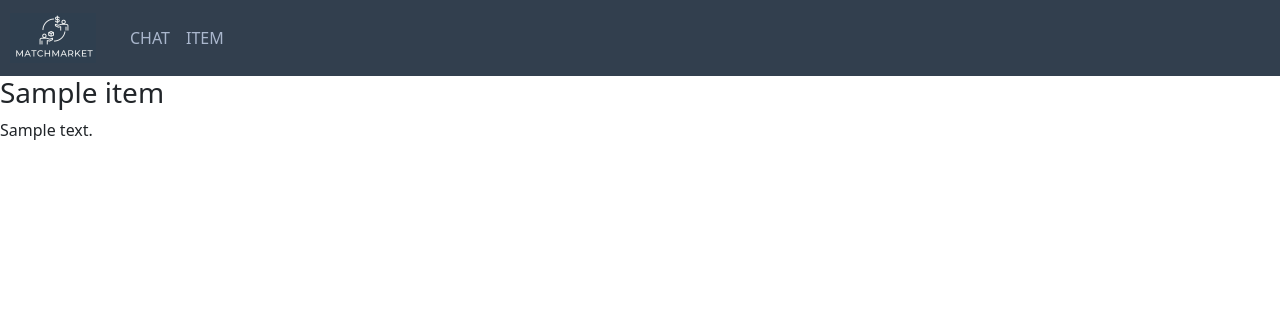
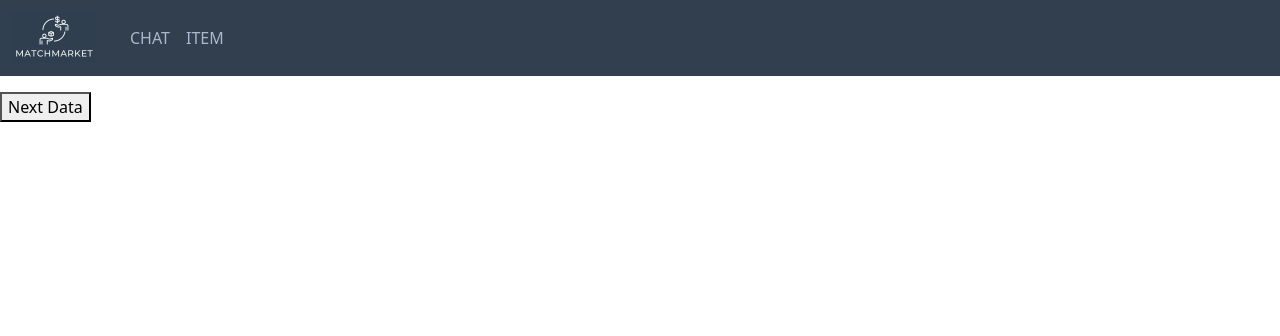
Before and after one commit to yanaih16/gPBL_2023_summer, a Django app: template templates/tag/matching.html in a window 1280 px wide. Shown: the top 336 px of the page. Run offline with Django 4.2, Linux system fonts and the light colour scheme; tables that the repository leaves empty hold one stand-in row (values such as "Sample post"); the template is opened without the code that fills it: values that come from a table or form of the project are taken from there, most other values are stand-ins (such as "Sample title", 1, 10 or a date in 2020); some libraries are stand-ins or nearby versions.

Commit message:
[add] match

```diff
--- a/templates/tag/matching.html
+++ b/templates/tag/matching.html
@@ -1,8 +1,41 @@
 {% extends "base.html" %}
 
 {% block content %}
-{% for item in items %}
-    <h3>{{ item.name }}</h3>
-    <p>{{ item.text }}</p>
-{% endfor %}
+<h1 id="item_name"></h1>
+<p id="item_text"></p>
+<p id="item_img"></p>
+<p id="item_value"></p>
+<p id="item_user"></p>
+<button id="next-button">Next Data</button>
+
+<script src="https://code.jquery.com/jquery-3.6.0.min.js"></script>
+<script>
+    $(document).ready(function () {
+        var currentIndex = 0;
+        var data = JSON.parse('{{ items|safe }}');
+        console.log(data);
+
+        function displayData(index) {
+            if (index < data.length) {
+                document.getElementById('item_name').innerHTML = data[index].name;
+                document.getElementById('item_text').innerHTML = data[index].text;
+                document.getElementById('item_img').innerHTML = "<img class='' src='" + data[index].image + "'>"
+                document.getElementById('item_value').innerHTML = data[index].value;
+                document.getElementById('item_user').innerHTML = data[index].user;
+                currentIndex = index;
+            }
+        }
+
+        $('#next-button').click(function () {
+            displayData(currentIndex + 1);
+        });
+
+        // ページ読み込み時にデータを取得して表示
+        $.ajax({
+            success: function () {
+                displayData(currentIndex);
+            }
+        });
+    });
+</script>
 {% endblock %}
--- a/templates/tag/select_tags.html
+++ b/templates/tag/select_tags.html
@@ -3,8 +3,8 @@
 {% block content %}
 <form method="post">
     {% csrf_token %}
-    {% for tag in tags %}
-        <input type="checkbox" name="tags" value="{{ tag.id }}"> {{ tag.name }}<br>
+    {% for tag in tag_list %}
+    <input type="checkbox" name="tags" value="{{ tag.id }}"> {{ tag.name }}<br>
     {% endfor %}
     <input type="submit" value="Submit">
 </form>
```
Also changed, not shown: app/views/tag.py (+26 -6 lines).
